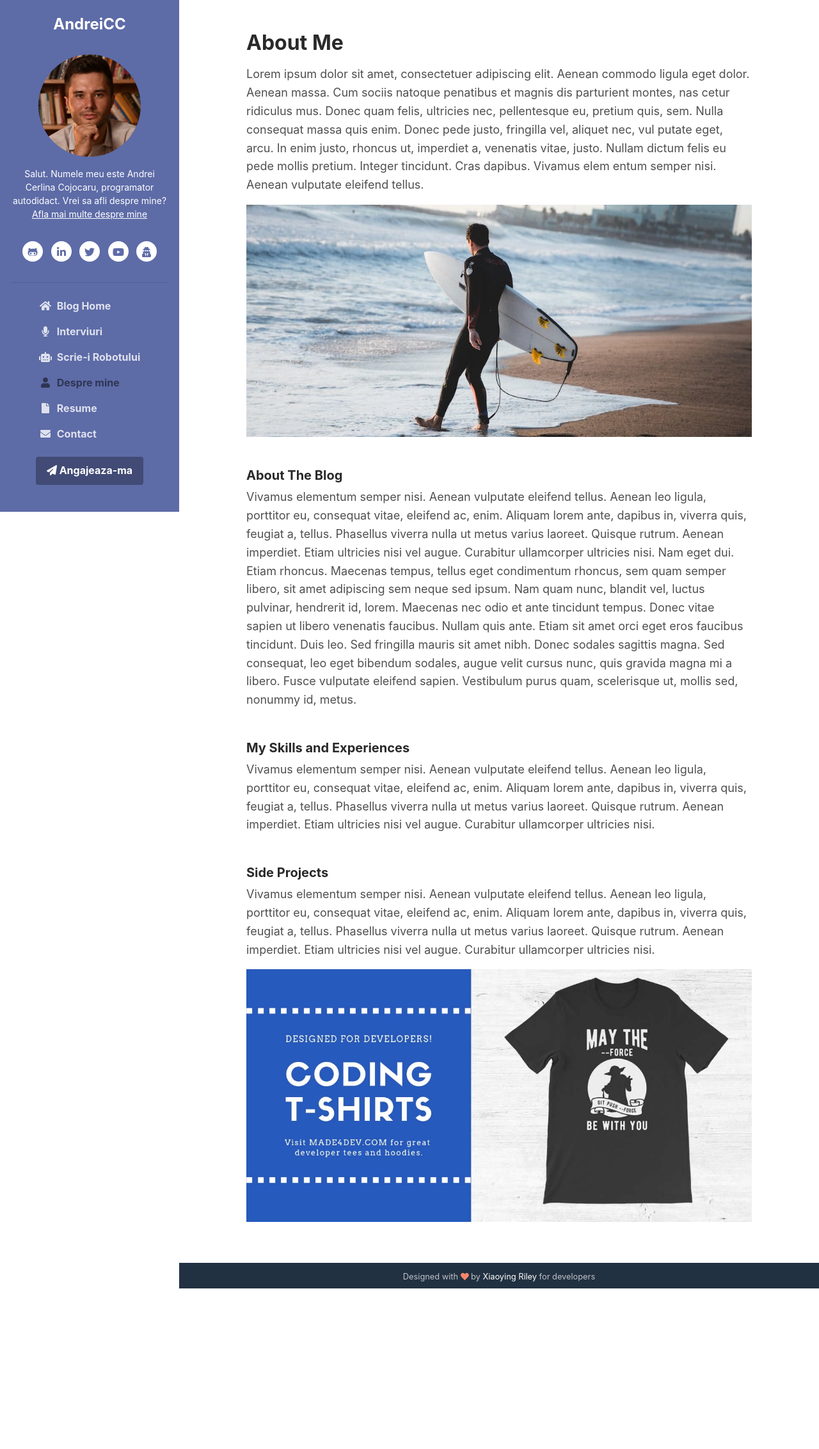
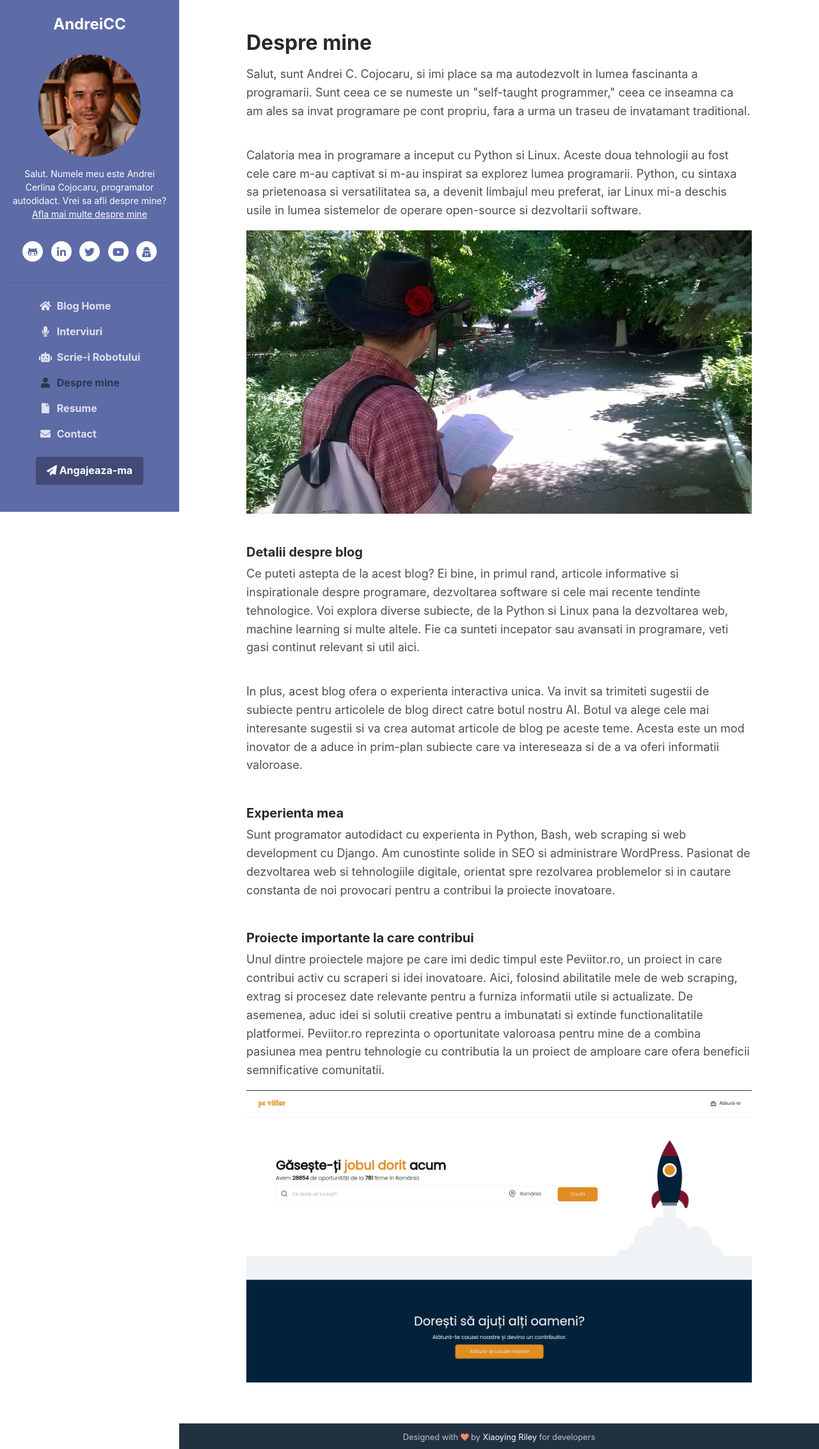
Before and after one commit to andreireporter13/Django-personal-blog, a Django app: page /despre-mine/ in a window 1280 px wide. Shown: the whole page at 64% size. Before the commit the page ends 2014 px from the top, so only its background shows below. Run offline with Django 4.2, Linux system fonts and the light colour scheme; some libraries are stand-ins or nearby versions.

Commit message:
added all skeleton frontend - all work

```diff
--- a/app_personal_blog/human_blog/templates/human_blog/about.html
+++ b/app_personal_blog/human_blog/templates/human_blog/about.html
@@ -2,7 +2,7 @@
 {% load static %}
 
 {% block title %}
-  <title>About me</title>
+  <title>Despre mine</title>
 {% endblock %}
 
 
@@ -10,18 +10,22 @@
 
 <article class="about-section py-5">
     <div class="container">
-      <h2 class="title mb-3">About Me</h2>
+      <h2 class="title mb-3">Despre mine</h2>
 
-     <p>Lorem ipsum dolor sit amet, consectetuer adipiscing elit. Aenean commodo ligula eget dolor. Aenean massa. Cum sociis natoque penatibus et magnis dis parturient montes, nas  cetur ridiculus mus. Donec quam felis, ultricies nec, pellentesque eu, pretium quis, sem. Nulla consequat massa quis enim. Donec pede justo, fringilla vel, aliquet nec, vul  putate eget, arcu. In enim justo, rhoncus ut, imperdiet a, venenatis vitae, justo. Nullam dictum felis eu pede mollis pretium. Integer tincidunt. Cras dapibus. Vivamus elem  entum semper nisi. Aenean vulputate eleifend tellus. </p>
-     <figure><img class="img-fluid" src="assets/images/about-me.jpg" alt="image"></figure>
-     <h5 class="mt-5">About The Blog</h5>
-        <p>Vivamus elementum semper nisi. Aenean vulputate eleifend tellus. Aenean leo ligula, porttitor eu, consequat vitae, eleifend ac, enim. Aliquam lorem ante, dapibus in, viverra quis, feugiat a, tellus. Phasellus viverra nulla ut metus varius laoreet. Quisque rutrum. Aenean imperdiet. Etiam ultricies nisi vel augue. Curabitur ullamcorper ultricies nisi. Nam eget dui. Etiam rhoncus. Maecenas tempus, tellus eget condimentum rhoncus, sem quam semper libero, sit amet adipiscing sem neque sed ipsum. Nam quam nunc, blandit vel, luctus pulvinar, hendrerit id, lorem. Maecenas nec odio et ante tincidunt tempus. Donec vitae sapien ut libero venenatis faucibus. Nullam quis ante. Etiam sit amet orci eget eros faucibus tincidunt. Duis leo. Sed fringilla mauris sit amet nibh. Donec sodales sagittis magna. Sed consequat, leo eget bibendum sodales, augue velit cursus nunc, quis gravida magna mi a libero. Fusce vulputate eleifend sapien. Vestibulum purus quam, scelerisque ut, mollis sed, nonummy id, metus.</p>
-     <h5 class="mt-5">My Skills and Experiences</h5>
-         <p>Vivamus elementum semper nisi. Aenean vulputate eleifend tellus. Aenean leo ligula, porttitor eu, consequat vitae, eleifend ac, enim. Aliquam lorem ante, dapibus in, viverra quis, feugiat a, tellus. Phasellus viverra nulla ut metus varius laoreet. Quisque rutrum. Aenean imperdiet. Etiam ultricies nisi vel augue. Curabitur ullamcorper ultricies nisi.</p>
-    <h5 class="mt-5">Side Projects</h5>
-         <p>Vivamus elementum semper nisi. Aenean vulputate eleifend tellus. Aenean leo ligula, porttitor eu, consequat vitae, eleifend ac, enim. Aliquam lorem ante, dapibus in, viverra quis, feugiat a, tellus. Phasellus viverra nulla ut metus varius laoreet. Quisque rutrum. Aenean imperdiet. Etiam ultricies nisi vel augue. Curabitur ullamcorper ultricies nisi.</p>
+      <p>Salut, sunt Andrei C. Cojocaru, si imi place sa ma autodezvolt in lumea fascinanta a programarii. Sunt ceea ce se numeste un "self-taught programmer," ceea ce inseamna ca am ales sa invat programare pe cont propriu, fara a urma un traseu de invatamant traditional.</p>
+      <br>
+      <p>Calatoria mea in programare a inceput cu Python si Linux. Aceste doua tehnologii au fost cele care m-au captivat si m-au inspirat sa explorez lumea programarii. Python, cu sintaxa sa prietenoasa si versatilitatea sa, a devenit limbajul meu preferat, iar Linux mi-a deschis usile in lumea sistemelor de operare open-source si dezvoltarii software.</p>
+     <figure><img class="img-fluid" src={% static 'human_blog/assets/images/cowboy-lover.jpg' %} alt="image"></figure>
+     <h5 class="mt-5">Detalii despre blog</h5>
+        <p>Ce puteti astepta de la acest blog? Ei bine, in primul rand, articole informative si inspirationale despre programare, dezvoltarea software si cele mai recente tendinte tehnologice. Voi explora diverse subiecte, de la Python si Linux pana la dezvoltarea web, machine learning si multe altele. Fie ca sunteti incepator sau avansati in programare, veti gasi continut relevant si util aici.</p>
+        <br>
+        <p>In plus, acest blog ofera o experienta interactiva unica. Va invit sa trimiteti sugestii de subiecte pentru articolele de blog direct catre botul nostru AI. Botul va alege cele mai interesante sugestii si va crea automat articole de blog pe aceste teme. Acesta este un mod inovator de a aduce in prim-plan subiecte care va intereseaza si de a va oferi informatii valoroase.</p>
+     <h5 class="mt-5">Experienta mea</h5>
+         <p>Sunt programator autodidact cu experienta in Python, Bash, web scraping si web development cu Django. Am cunostinte solide in SEO si administrare WordPress. Pasionat de dezvoltarea web si tehnologiile digitale, orientat spre rezolvarea problemelor si in cautare constanta de noi provocari pentru a contribui la proiecte inovatoare.</p>
+    <h5 class="mt-5">Proiecte importante la care contribui</h5>
+         <p>Unul dintre proiectele majore pe care imi dedic timpul este Peviitor.ro, un proiect in care contribui activ cu scraperi si idei inovatoare. Aici, folosind abilitatile mele de web scraping, extrag si procesez date relevante pentru a furniza informatii utile si actualizate. De asemenea, aduc idei si solutii creative pentru a imbunatati si extinde functionalitatile platformei. Peviitor.ro reprezinta o oportunitate valoroasa pentru mine de a combina pasiunea mea pentru tehnologie cu contributia la un proiect de amploare care ofera beneficii semnificative comunitatii.</p>
 
-    <figure><a href="https://made4dev.com"><img class="img-fluid" src="assets/images/promo-banner.jpg" alt="image"></a></figure>
+    <figure><a href="https://made4dev.com"><img class="img-fluid" src={% static 'human_blog/assets/images/peviitor-project.png' %} alt="image"></a></figure>
   </div>
 </article><!--//about-section-->
 
--- a/app_personal_blog/human_blog/templates/human_blog/base.html
+++ b/app_personal_blog/human_blog/templates/human_blog/base.html
@@ -57,10 +57,10 @@
 		<a class="nav-link" href="{% url 'home' %}"><i class="fas fa-home fa-fw mr-2"></i>Blog Home <span class="sr-only">(current)</span></a>
 	    </li>
 	    <li class="nav-item {% if request.resolver_match.url_name == 'interviuri' %}active{% endif %}">
-		<a class="nav-link" href=""><i class="fas fa-microphone fa-fw mr-2"></i>Interviuri</a>
+		<a class="nav-link" href="{% url 'interviuri' %}"><i class="fas fa-microphone fa-fw mr-2"></i>Interviuri</a>
 	    </li>
-	    <li class="nav-item {% if request.resolver_match.url_name == 'blog_post' %}active{% endif %}">
-		<a class="nav-link" href=""><i class="fas fa-robot fa-fw mr-2"></i>Scrie-i Robotului</a>
+	    <li class="nav-item {% if request.resolver_match.url_name == 'robot' %}active{% endif %}">
+		<a class="nav-link" href="{% url 'robot' %}"><i class="fas fa-robot fa-fw mr-2"></i>Scrie-i Robotului</a>
 	    </li>
 	    <li class="nav-item {% if request.resolver_match.url_name == 'about' %}active{% endif %}">
 		<a class="nav-link" href="{% url 'about' %}"><i class="fas fa-user fa-fw mr-2"></i>Despre mine</a>
--- a/app_personal_blog/human_blog/templates/human_blog/resume.html
+++ b/app_personal_blog/human_blog/templates/human_blog/resume.html
@@ -146,7 +146,7 @@
         </p>
               </div>
           <div class="col-md-4">
-              <div class="custom-card">
+              <div>
                 <div class="container">
                   <br>
                 <img src={% static 'human_blog/assets/images/my-photo.jpg' %}  style="width:100%" alt="Avatar Photo for Resume">
--- a/app_personal_blog/human_blog/urls.py
+++ b/app_personal_blog/human_blog/urls.py
@@ -12,5 +12,6 @@ urlpatterns = [
     path('despre-mine/', views.AboutPageView.as_view(), name="about"),
     path('cv-resume/', views.CVResumePageView.as_view(), name="cv-resume"),
     path('contact/', views.ContactPageView.as_view(), name="contact"),
-
+    path('scrie-i-robotului/', views.RobotPageView.as_view(), name="robot"),
+    path('interviuri/', views.InterviuriPageView.as_view(), name="interviuri"),
 ]
--- a/app_personal_blog/human_blog/views.py
+++ b/app_personal_blog/human_blog/views.py
@@ -22,5 +22,13 @@ class ContactPageView(TemplateView):
     template_name = 'human_blog/contact.html'
 
 
+class RobotPageView(TemplateView):
+    template_name = 'human_blog/ask_robot.html'
+
+
+class InterviuriPageView(TemplateView):
+    template_name = 'human_blog/interviuri.html'
+
+
 # View for blog_post
 # And for get in touch ---> Make a contact page!
```
Also changed, not shown: app_personal_blog/human_blog/templates/human_blog/ask_robot.html (added, +25 -0 lines), app_personal_blog/human_blog/templates/human_blog/interviuri.html (added, +10 -0 lines), app_personal_blog/human_blog/static/human_blog/assets/images/cowboy-lover.jpg (added), app_personal_blog/human_blog/static/human_blog/assets/images/email-contact.jpg (deleted), app_personal_blog/human_blog/static/human_blog/assets/images/peviitor-project.png (added), app_personal_blog/human_blog/static/human_blog/assets/images/robot-image.png (added).
